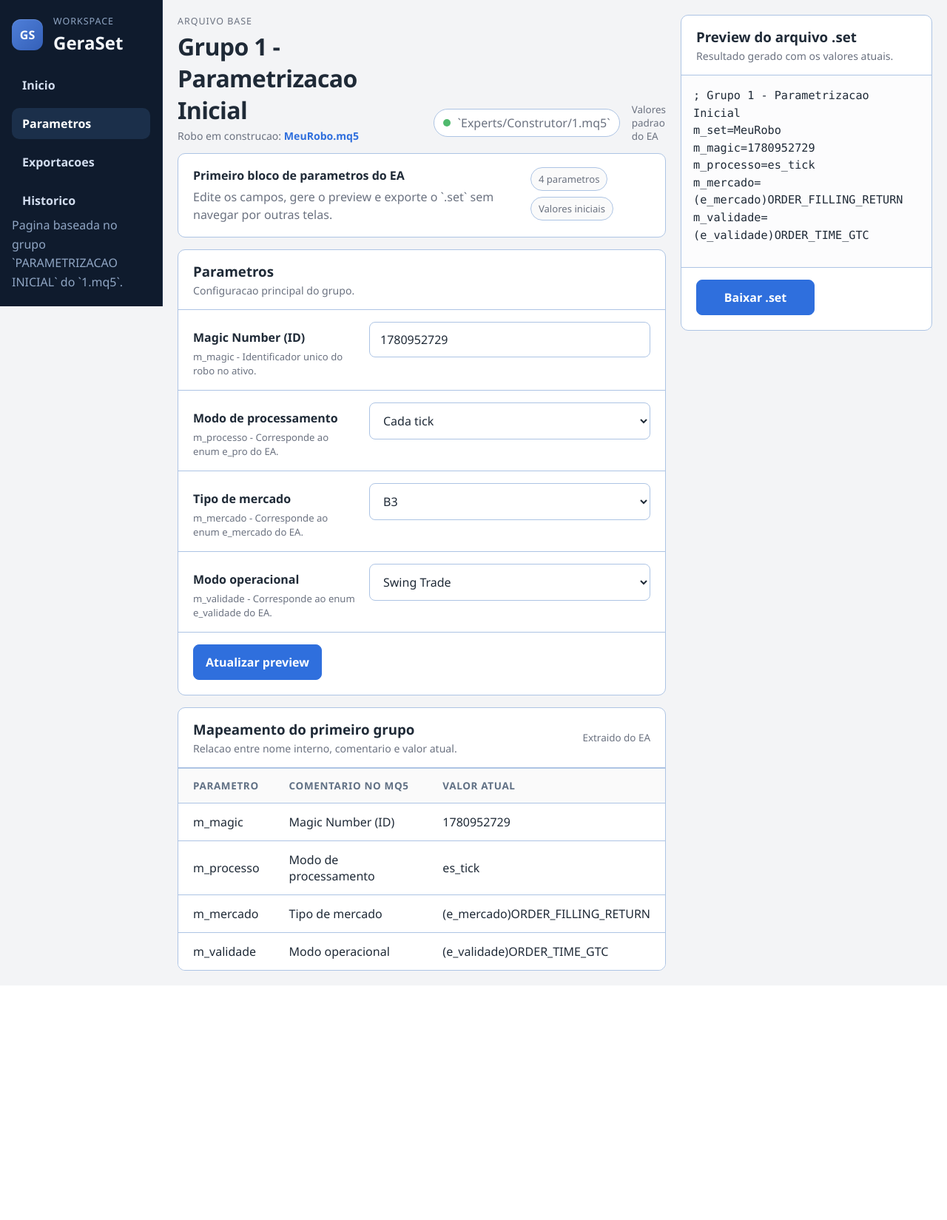
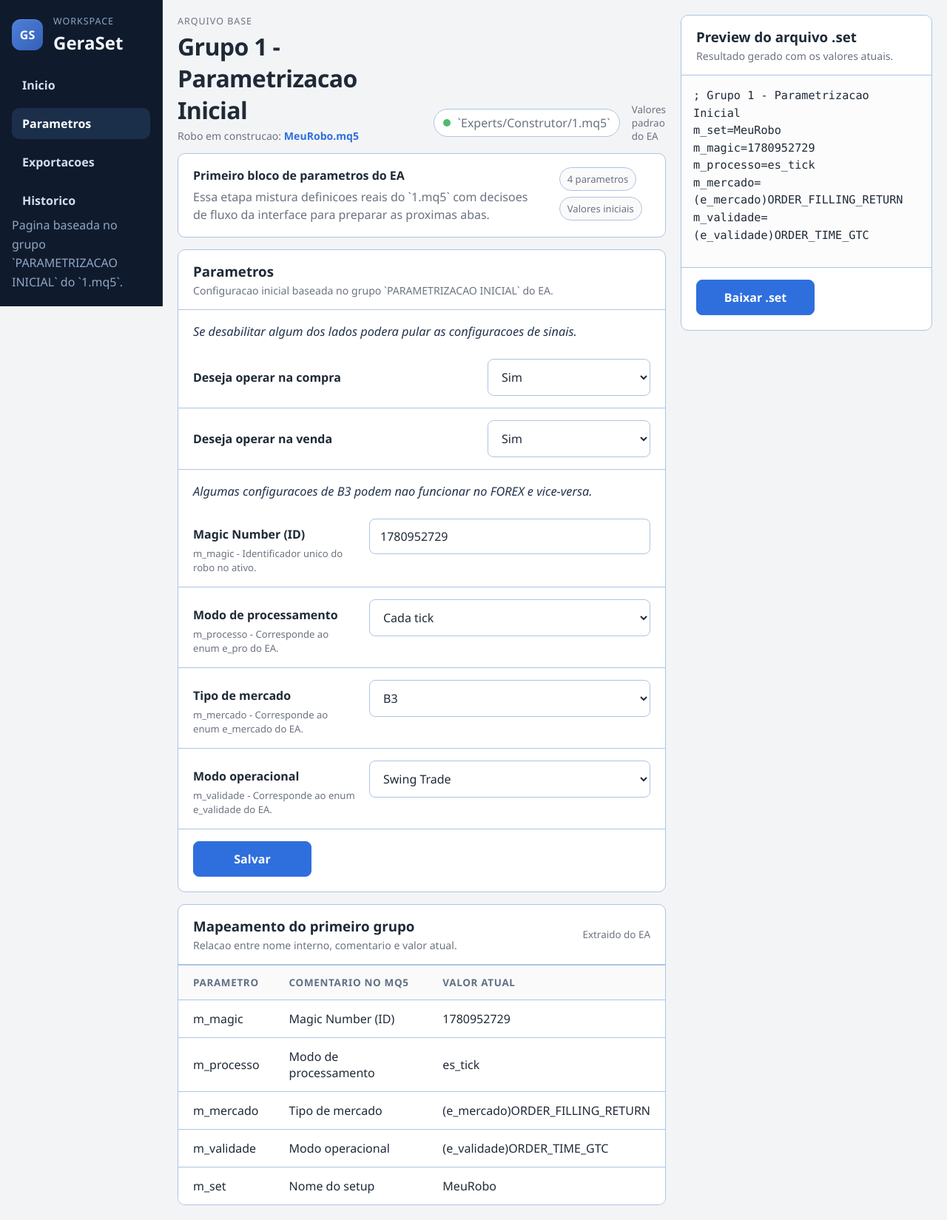
Before and after one commit to MarceloAnsilago/v4, a Flask app: page /grupo-1 in a window 1280 px wide. Shown: the whole page at 74% size. Before the commit the page ends 1312 px from the top, so only its background shows below. Run offline with Flask 3, Linux system fonts and the light colour scheme.

Commit message:
revisanod parametros iniciais

```diff
--- a/app.py
+++ b/app.py
@@ -45,6 +45,23 @@ GROUP_1_FIELDS = [
     },
 ]
 
+GROUP_1_FLOW_FIELDS = [
+    {
+        "name": "operar_compra",
+        "label": "Deseja operar na compra",
+        "default": "sim",
+        "options": [("sim", "Sim"), ("nao", "Nao")],
+        "help": "Se desabilitar, o fluxo pode pular configuracoes de sinais de compra.",
+    },
+    {
+        "name": "operar_venda",
+        "label": "Deseja operar na venda",
+        "default": "sim",
+        "options": [("sim", "Sim"), ("nao", "Nao")],
+        "help": "Se desabilitar, o fluxo pode pular configuracoes de sinais de venda.",
+    },
+]
+
 
 def sanitize_robot_name(raw_value: str | None) -> str:
     if not raw_value:
@@ -57,6 +74,14 @@ def sanitize_robot_name(raw_value: str | None) -> str:
 def build_group_1_values(form_data=None):
     values = {}
     for field in GROUP_1_FIELDS:
+        default_value = field["default"]
+        values[field["name"]] = form_data.get(field["name"], default_value) if form_data else default_value
+    return values
+
+
+def build_group_1_flow_values(form_data=None):
+    values = {}
+    for field in GROUP_1_FLOW_FIELDS:
         default_value = field["default"]
         values[field["name"]] = form_data.get(field["name"], default_value) if form_data else default_value
     return values
@@ -96,11 +121,14 @@ def iniciar():
 def grupo_1():
     robot_name = sanitize_robot_name(request.values.get("robot"))
     values = build_group_1_values(request.form if request.method == "POST" else None)
+    flow_values = build_group_1_flow_values(request.form if request.method == "POST" else None)
     set_content = build_group_1_set_content(values, robot_name)
     started = request.method == "POST"
     return render_template(
         "grupo_1.html",
         fields=GROUP_1_FIELDS,
+        flow_fields=GROUP_1_FLOW_FIELDS,
+        flow_values=flow_values,
         values=values,
         set_content=set_content,
         started=started,
--- a/static/style.css
+++ b/static/style.css
@@ -744,6 +744,31 @@ a {
     border-bottom: 1px solid var(--group-border);
 }
 
+.form-note-row {
+    padding: 18px 20px 10px;
+}
+
+.form-note-row p {
+    margin: 0;
+    color: #23334d;
+    font-size: 1.02rem;
+    font-style: italic;
+}
+
+.compact-choice-row {
+    grid-template-columns: 1fr 220px;
+    align-items: center;
+    gap: 18px;
+}
+
+.compact-choice-row .form-row-label {
+    padding-top: 0;
+}
+
+.compact-choice-row .form-row-label label {
+    font-size: 1rem;
+}
+
 .form-row:last-of-type {
     border-bottom: 1px solid var(--group-border);
 }
--- a/templates/grupo_1.html
+++ b/templates/grupo_1.html
@@ -57,7 +57,7 @@
             <section class="panel group-summary">
                 <div class="summary-main">
                     <strong>Primeiro bloco de parametros do EA</strong>
-                    <p>Edite os campos, gere o preview e exporte o `.set` sem navegar por outras telas.</p>
+                    <p>Essa etapa mistura definicoes reais do `1.mq5` com decisoes de fluxo da interface para preparar as proximas abas.</p>
                 </div>
                 <div class="summary-meta">
                     <span>4 parametros</span>
@@ -70,11 +70,36 @@
                     <div class="panel-header">
                         <div>
                             <h3>Parametros</h3>
-                            <p class="panel-subtitle">Configuracao principal do grupo.</p>
+                            <p class="panel-subtitle">Configuracao inicial baseada no grupo `PARAMETRIZACAO INICIAL` do EA.</p>
                         </div>
                     </div>
 
                     <form method="post" class="quick-form">
+                        <div class="form-note-row">
+                            <p>Se desabilitar algum dos lados podera pular as configuracoes de sinais.</p>
+                        </div>
+
+                        {% for field in flow_fields %}
+                        <div class="form-row compact-choice-row">
+                            <div class="form-row-label">
+                                <label for="{{ field.name }}">{{ field.label }}</label>
+                            </div>
+                            <div class="form-row-control">
+                                <select id="{{ field.name }}" name="{{ field.name }}">
+                                    {% for option_value, option_label in field.options %}
+                                    <option value="{{ option_value }}" {% if flow_values[field.name] == option_value %}selected{% endif %}>
+                                        {{ option_label }}
+                                    </option>
+                                    {% endfor %}
+                                </select>
+                            </div>
+                        </div>
+                        {% endfor %}
+
+                        <div class="form-note-row">
+                            <p>Algumas configuracoes de B3 podem nao funcionar no FOREX e vice-versa.</p>
+                        </div>
+
                         {% for field in fields %}
                         <div class="form-row">
                             <div class="form-row-label">
@@ -103,7 +128,7 @@
                         {% endfor %}
 
                         <div class="button-row">
-                            <button type="submit" class="primary-button">Atualizar preview</button>
+                            <button type="submit" class="primary-button">Salvar</button>
                         </div>
                     </form>
                 </article>
@@ -148,6 +173,11 @@
                                 <td>Modo operacional</td>
                                 <td>{{ values["m_validade"] }}</td>
                             </tr>
+                            <tr>
+                                <td>m_set</td>
+                                <td>Nome do setup</td>
+                                <td>{{ robot_name }}</td>
+                            </tr>
                         </tbody>
                     </table>
                 </article>
```
